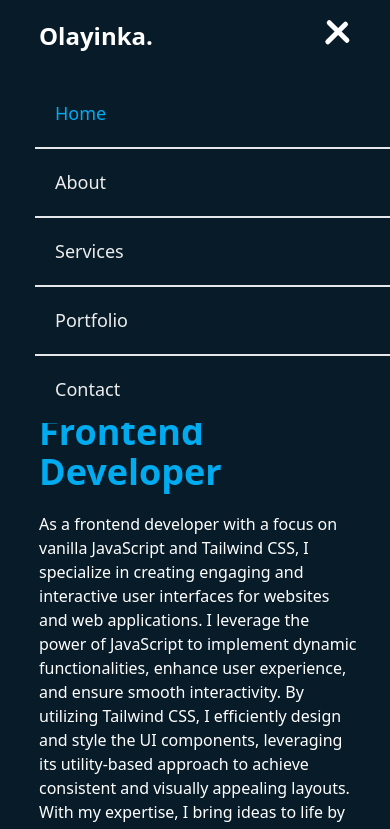
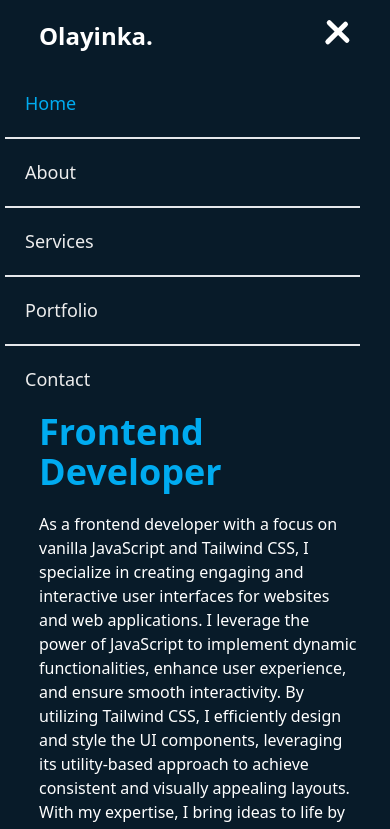
Before and after one commit to Olayinka-Ayode/Portfolio-1, a website: page index.html in a window 390 px wide. Both pictures are taken after a click on the element 331 px from the left and 37 px from the top of the page. Shown: the top 829 px of the page. Drawn offline with Linux system fonts and the light colour scheme.

Commit message:
edits navbar

```diff
--- a/index.html
+++ b/index.html
@@ -18,7 +18,7 @@
                 <li id="mid" class="ham"></li>
                 <li id="bottom" class="ham"></li>
             </ul>
-            <nav id="menu" class="absolute md:static top-20 hidden md:flex md:flex-row flex-col left-0 bg-body_background md:bg-inherit w-full md:w-fit rounded-bl-lg">
+            <nav id="menu" class="absolute md:static hidden md:flex md:flex-row flex-col bg-body_background md:bg-inherit w-full md:w-fit rounded-bl-lg">
                 <a href="#home" class="active p-5 md:p-0 border-b-2 md:border-b-0">Home</a>
                 <a href="#about" class="p-5 md:p-0 border-b-2 md:border-b-0">About</a>
                 <a href="#services" class="p-5 md:p-0 border-b-2 md:border-b-0">Services</a>
@@ -168,7 +168,7 @@
             <h1 class="relative text-4xl font-bold mb-10 text-center">Get In Touch</h1>
         </footer>
         <div class="footer flex justify-around flex-col items-center">
-            <div class="home-links bottom-10 w-56 flex justify-between mb-5">
+            <div class="home-links bottom-10 w-1/4 flex justify-between mb-5">
                 <a href="https://instagram.com/thedev001?igshid=OGQ5ZDc2ODk2ZA==" target="_blank"><i class="fa-brands fa-instagram"></i></a>
                 <a href="https://github.com/Olayinka-Ayode" target="_blank"><i class="fa-brands fa-github"></i></a>
                 <a href="https://twitter.com/Olayinka3463063" target="_blank"><i class="fa-brands fa-twitter"></i></a>
--- a/styles.css
+++ b/styles.css
@@ -27,6 +27,11 @@ nav a {
 
 nav a:hover, nav a.active{
     color: #00ABF0;
+}
+
+#menu{
+    top: 70px;
+    left: -30px;
 }
 
 .home{
```
Also changed, not shown: output.css.
